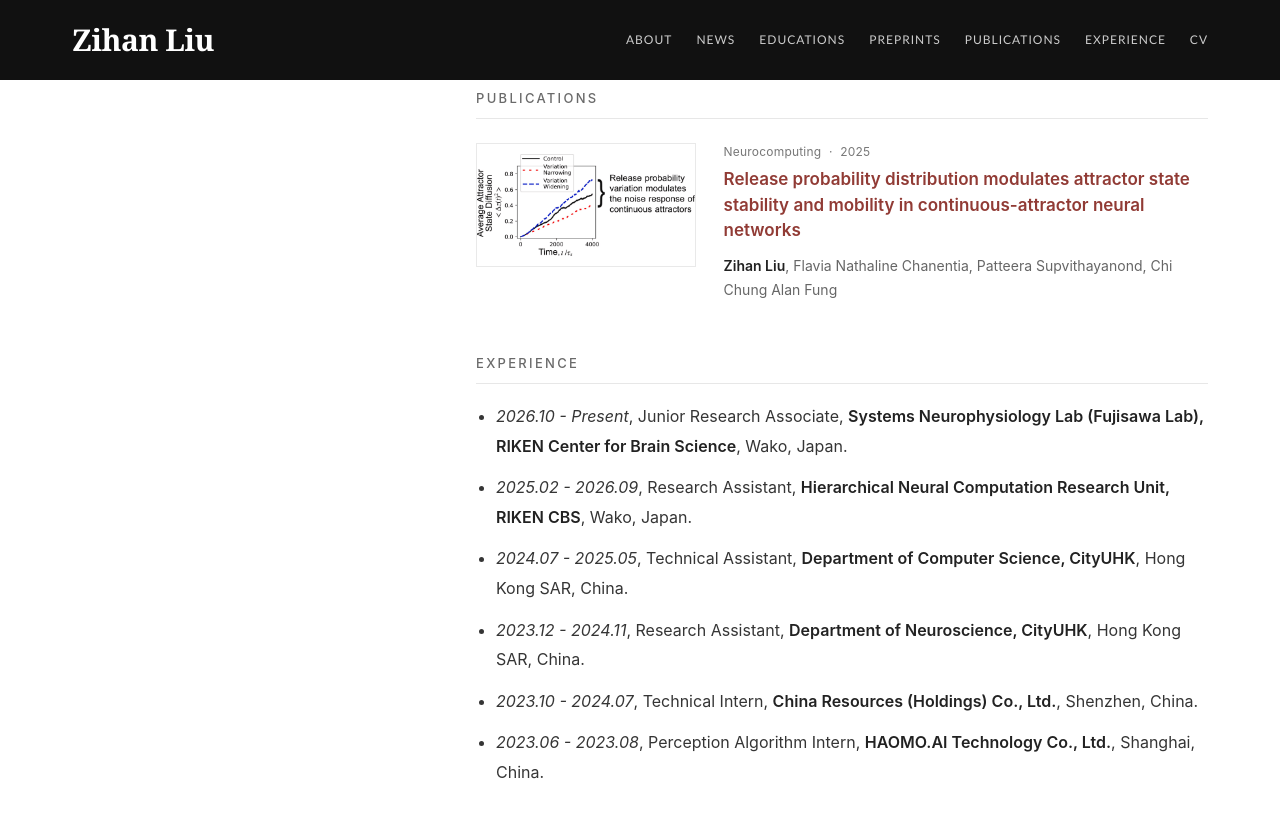
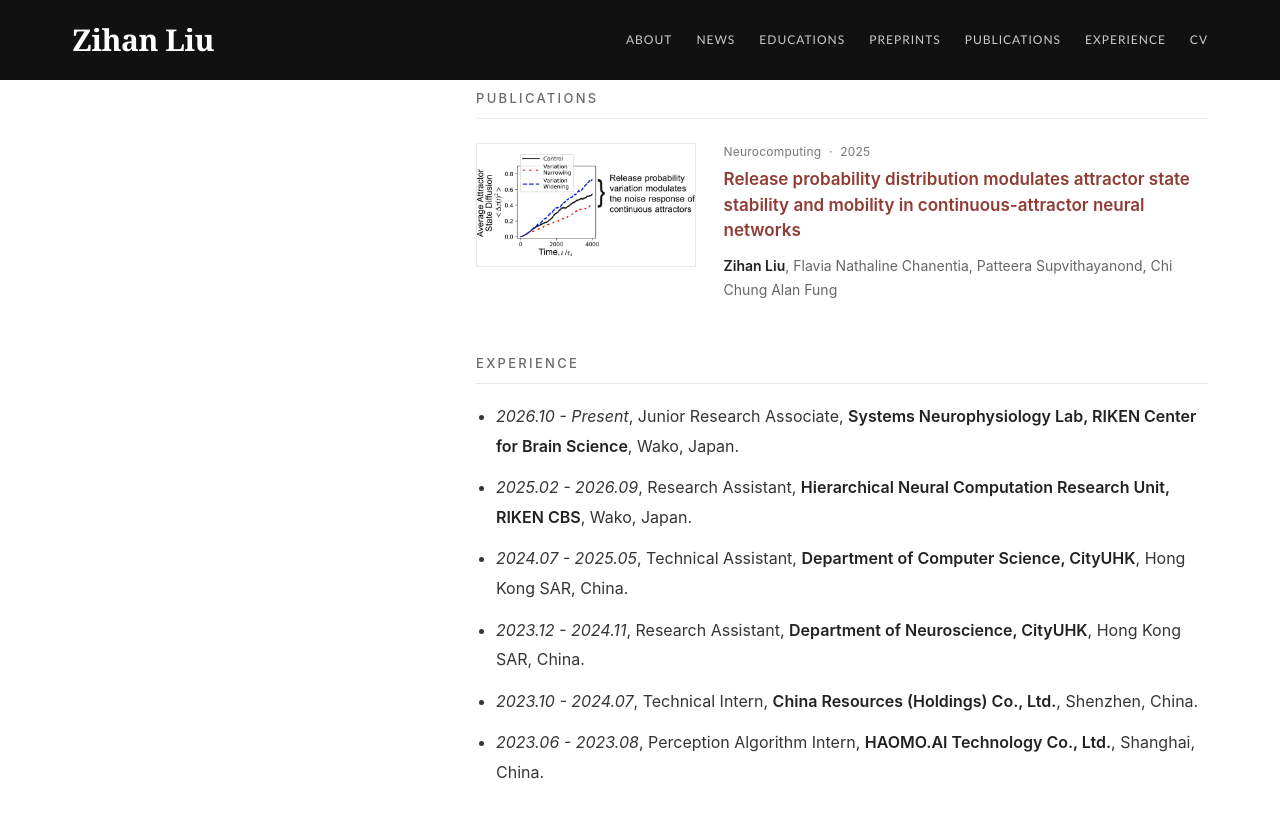
Before and after one commit to zihanliu987/zihanliu987.github.io, a Jekyll site: the page built from _pages/about.md, in a window 1280 px wide and 900 px high, scrolled down 1444 px. Shown: the top 818 px of the window. Built offline with Jekyll 4.4.1, drawn with Linux system fonts in a browser that asks for light colours; some web fonts are replaced; some of the changed text lies outside the part shown.

Commit message:
Simplify lab and institution names in biography and experience

```diff
--- a/_pages/about.md
+++ b/_pages/about.md
@@ -70,7 +70,7 @@ Apart from these, I am also interested in:
 
 # Experience
 
-- *2026.10 - Present*, Junior Research Associate, **Systems Neurophysiology Lab (Fujisawa Lab), RIKEN Center for Brain Science**, Wako, Japan.
+- *2026.10 - Present*, Junior Research Associate, **Systems Neurophysiology Lab, RIKEN Center for Brain Science**, Wako, Japan.
 - *2025.02 - 2026.09*, Research Assistant, **Hierarchical Neural Computation Research Unit, RIKEN CBS**, Wako, Japan.
 - *2024.07 - 2025.05*, Technical Assistant, **Department of Computer Science, CityUHK**, Hong Kong SAR, China.
 - *2023.12 - 2024.11*, Research Assistant, **Department of Neuroscience, CityUHK**, Hong Kong SAR, China.
```
Also changed, not shown: other parts of _pages/about.md (+1 -1 lines).
